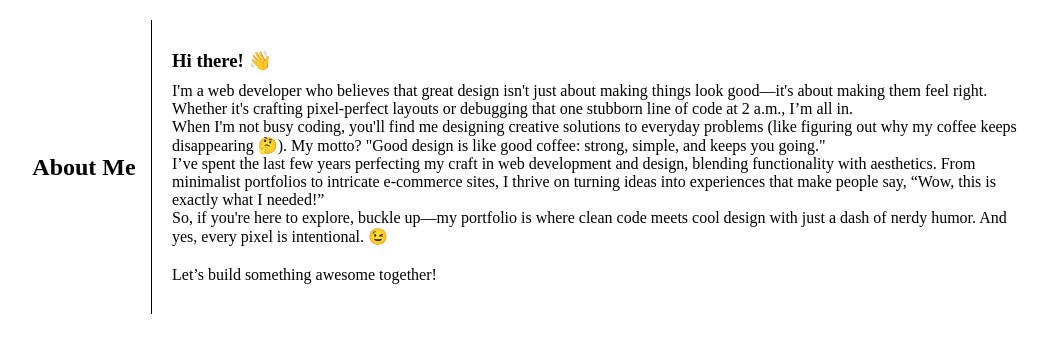
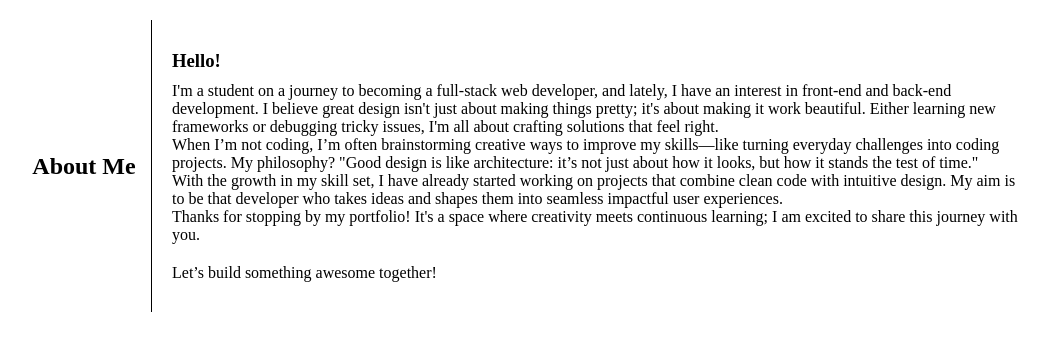
Before and after one commit to seyyko/portfolio, a Flask app: page /aboutme in a window 1280 px wide. Shown: the part 80-433 px from the top of the page, without its empty margins (121-1169 px from the left). Run offline with Flask 3, Linux system fonts and the light colour scheme; parts of the project's set-up code (start-up, migrations or seed data) failed here and were passed over.

Commit message:
edit my bio

```diff
--- a/portfolio/templates/aboutme.html
+++ b/portfolio/templates/aboutme.html
@@ -21,12 +21,15 @@
             <h2 class="title">About Me</h2>
 
             <div class="text">
-                <h3>Hi there! 👋</h3>
+                <h3>Hello!</h3>
 
-                <p>I'm a web developer who believes that great design isn't just about making things look good—it's about making them feel right. Whether it's crafting pixel-perfect layouts or debugging that one stubborn line of code at 2 a.m., I’m all in.</p>
-                <p>When I'm not busy coding, you'll find me designing creative solutions to everyday problems (like figuring out why my coffee keeps disappearing 🤔). My motto? "Good design is like good coffee: strong, simple, and keeps you going."</p>
-                <p>I’ve spent the last few years perfecting my craft in web development and design, blending functionality with aesthetics. From minimalist portfolios to intricate e-commerce sites, I thrive on turning ideas into experiences that make people say, “Wow, this is exactly what I needed!”</p>
-                <p>So, if you're here to explore, buckle up—my portfolio is where clean code meets cool design with just a dash of nerdy humor. And yes, every pixel is intentional. 😉</p>
+                <p>I'm a student on a journey to becoming a full-stack web developer, and lately, I have an interest in front-end and back-end development. I believe great design isn't just about making things pretty; it's about making it work beautiful. Either learning new frameworks or debugging tricky issues, I'm all about crafting solutions that feel right.</p>
+
+                <p>When I’m not coding, I’m often brainstorming creative ways to improve my skills—like turning everyday challenges into coding projects. My philosophy? "Good design is like architecture: it’s not just about how it looks, but how it stands the test of time."</p>
+
+                <p>With the growth in my skill set, I have already started working on projects that combine clean code with intuitive design. My aim is to be that developer who takes ideas and shapes them into seamless impactful user experiences.</p>
+
+                <p>Thanks for stopping by my portfolio! It's a space where creativity meets continuous learning; I am excited to share this journey with you.</p>
 
                 <p class="end">Let’s build something awesome together!</p>
             </div>
```
